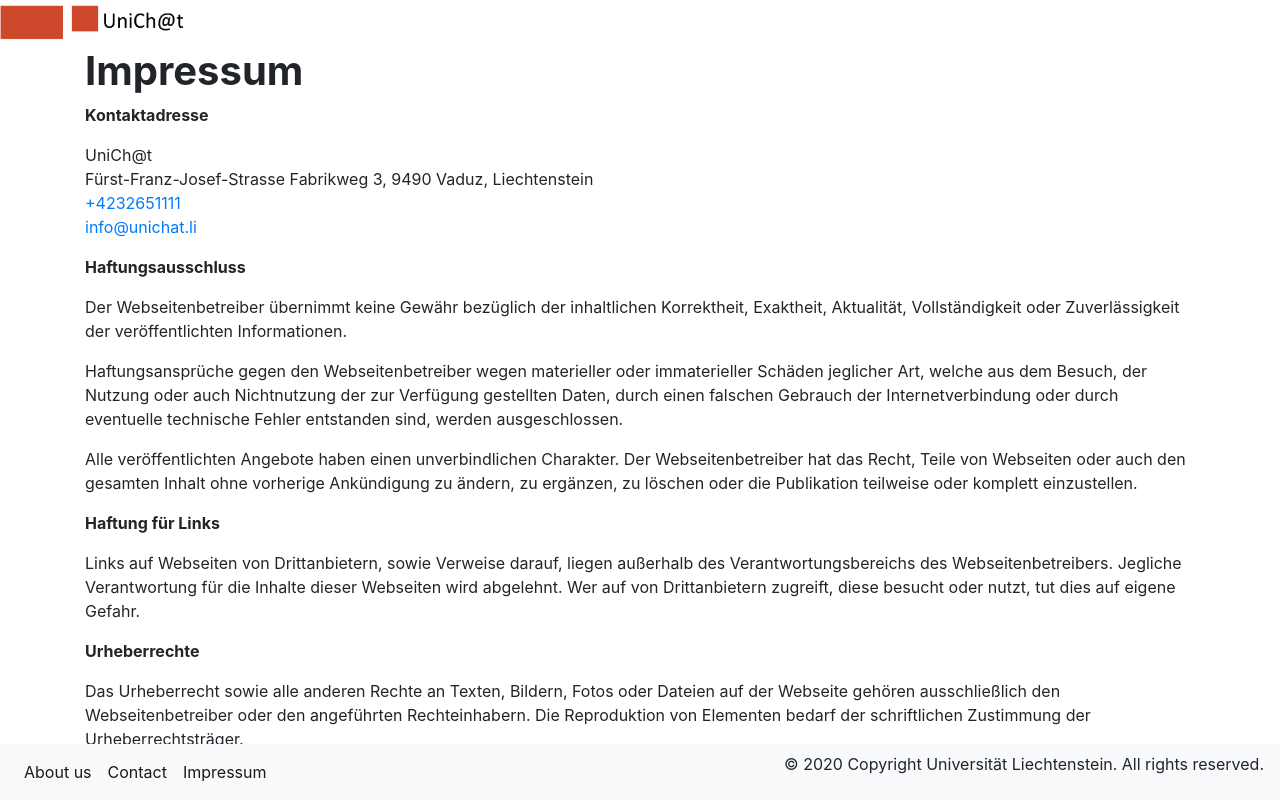
After one commit to MaxPrinz/UniChat, a Django app: page /uniChat/impressum/ in a window 1280 px wide. The commit adds this page. Run offline with Django 3.2, Linux system fonts and the light colour scheme; parts of the project's set-up code (start-up, migrations or seed data) failed here and were passed over; some libraries are stand-ins or nearby versions.

Commit message:
Impressum, Contact Us and About us tabs.

```diff
--- a/UniChatProject/UniChatApp/templates/base.html
+++ b/UniChatProject/UniChatApp/templates/base.html
@@ -16,4 +16,5 @@
     {% endblock %}
   </main>
 </body>
+{% include "nav_footer.html" %}
 </html>
--- /dev/null
+++ b/UniChatProject/UniChatApp/templates/impressum.html
@@ -0,0 +1,54 @@
+<!-- templates/index.html -->
+{% extends 'base.html' %}
+{% load static %}
+
+{% block title %}Impressum{% endblock %}
+
+{% block content %}
+<html>
+<head>
+    <link href="//maxcdn.bootstrapcdn.com/bootstrap/4.1.1/css/bootstrap.min.css" rel="stylesheet" id="bootstrap-css">
+    <script src="//maxcdn.bootstrapcdn.com/bootstrap/4.1.1/js/bootstrap.min.js"></script>
+    <script src="//cdnjs.cloudflare.com/ajax/libs/jquery/3.2.1/jquery.min.js"></script>
+    <link href="https://cdnjs.cloudflare.com/ajax/libs/font-awesome/4.7.0/css/font-awesome.css" type="text/css"
+          rel="stylesheet">
+    <link rel="stylesheet" href="{% static 'css/style.css' %}">
+</head>
+<body>
+<div class="container">
+    <h1><strong>Impressum</strong></h1>
+    <p><strong>Kontaktadresse</strong></p>
+    <p>UniCh@t<br>Fürst-Franz-Josef-Strasse
+        Fabrikweg 3, 9490 Vaduz, Liechtenstein<br><a href="tel:+4232651111">+4232651111</a><br><a href= "mailto:info@unichat.li">info@unichat.li</a></p>
+    <p><strong>Haftungsausschluss</strong>
+    </p>
+    <p>Der Webseitenbetreiber übernimmt keine Gewähr bezüglich der inhaltlichen Korrektheit, Exaktheit, Aktualität,
+        Vollständigkeit oder Zuverlässigkeit der veröffentlichten Informationen.</p>
+    <p>Haftungsansprüche gegen den
+        Webseitenbetreiber wegen materieller oder immaterieller Schäden jeglicher Art, welche aus dem Besuch, der
+        Nutzung
+        oder auch Nichtnutzung der zur Verfügung gestellten Daten, durch einen falschen Gebrauch der Internetverbindung
+        oder
+        durch eventuelle technische Fehler entstanden sind, werden ausgeschlossen.</p>
+    <p>Alle veröffentlichten Angebote
+        haben einen unverbindlichen Charakter. Der Webseitenbetreiber hat das Recht, Teile von Webseiten oder auch den
+        gesamten Inhalt ohne vorherige Ankündigung zu ändern, zu ergänzen, zu löschen oder die Publikation teilweise
+        oder
+        komplett einzustellen.</p>
+    <p><strong>Haftung für Links</strong></p>
+    <p>Links auf Webseiten von Drittanbietern, sowie
+        Verweise darauf, liegen außerhalb des Verantwortungsbereichs des Webseitenbetreibers. Jegliche Verantwortung für
+        die
+        Inhalte dieser Webseiten wird abgelehnt. Wer auf <a href="" target="_blank"></a> von Drittanbietern zugreift,
+        diese
+        besucht oder nutzt, tut dies auf eigene Gefahr.</p>
+    <p><strong>Urheberrechte</strong></p>
+    <p>Das Urheberrecht sowie
+        alle anderen Rechte an Texten, Bildern, Fotos oder Dateien auf der Webseite gehören ausschließlich den
+        Webseitenbetreiber oder den angeführten Rechteinhabern. Die Reproduktion von Elementen bedarf der schriftlichen
+        Zustimmung der Urheberrechtsträger.</p>
+    <p>Diese Impressum wurde erstellt am <a
+            href="https://impressumgeneratorschweiz.de/" target="_blank">impressumgeneratorschweiz.de</a>.<br></p>
+</div>
+</body>
+{% endblock %}
--- /dev/null
+++ b/UniChatProject/UniChatApp/templates/nav_footer.html
@@ -0,0 +1,14 @@
+<head>
+    <link rel="stylesheet" href="https://cdn.jsdelivr.net/npm/bootstrap@4.5.3/dist/css/bootstrap.min.css"
+          integrity="sha384-TX8t27EcRE3e/ihU7zmQxVncDAy5uIKz4rEkgIXeMed4M0jlfIDPvg6uqKI2xXr2" crossorigin="anonymous">
+</head>
+<footer class="navbar navbar-expand-lg navbar-light bg-light fixed-bottom">
+     <ul class="navbar-nav mr-auto">
+        <li class="nav-item active"><a class="nav-link" href="/uniChat/aboutUs">About us</a></li>
+        <li class="nav-item active"><a class="nav-link" href="/uniChat/contact">Contact</a></li>
+        <li class="nav-item active"><a class="nav-link" href="/uniChat/impressum">Impressum</a></li>
+     </ul>
+     <div class="footer-copyright">
+        <p>© 2020 Copyright Universität Liechtenstein. All rights reserved.</p>
+    </div>
+</footer>
--- a/UniChatProject/UniChatApp/urls.py
+++ b/UniChatProject/UniChatApp/urls.py
@@ -42,5 +42,12 @@ urlpatterns = [
     path('media/profile/<int:user_id>', views.showProfilePicture, name='profilePicture'),
 
     #test
-    path('test', views.test)
+    path('test', views.test),
+
+    #impressum
+    path('impressum/', views.impressum, name='impressum'),
+    #Contact
+    path('contact/', views.contact, name='contact'),
+    #About Us
+    path('aboutUs/', views.aboutUs, name='aboutUs')
 ]
--- a/UniChatProject/UniChatApp/views.py
+++ b/UniChatProject/UniChatApp/views.py
@@ -10,6 +10,7 @@ from .functionsUser import getFriendOfUser, getUserOrNone, getFriendlistOrNone,
 from .models import Settings, Friendlist, Groupchat, ChatMessage
 from .simpleGoogleTranslate import simpleGoogleTranslate
 import os, datetime
+from .contact import contactMap
 
 # Create your views here.
 
@@ -287,3 +288,20 @@ def ajaxGetChatMessages(request, friendChatId=None, groupChatId=None):
     # Translation and return just content
     messagesTranlation=translateChatMessages(chatMessages, request.user.settings.language.iso, request.user.settings.funMode)
     return render(request, "getmessages.html", {'chatMessages': messagesTranlation})
+
+
+def impressum(request):
+    return render(request, 'impressum.html')
+
+
+def aboutUs(request):
+    return render(request, 'aboutUs.html')
+
+def contact(request):
+    # user is authenticated.Pre-Fill contect data in form
+    #if request.user.is_authenticated:
+
+    #else:
+
+    #return showChat(request)
+    return contactMap(request)
--- a/UniChatProject/UniChatProject/settings.py
+++ b/UniChatProject/UniChatProject/settings.py
@@ -39,6 +39,7 @@ INSTALLED_APPS = [
     'django.contrib.staticfiles',
     'UniChatApp.apps.UnichatappConfig',
     'accounts',
+    'crispy_forms',
 ]
 
 MIDDLEWARE = [
--- a/requirements.txt
+++ b/requirements.txt
@@ -1,3 +1,4 @@
-Django~=3.1.2
+Django~=3.1.4
 requests
 Pillow
+django-crispy-forms==1.10.0
```
Also changed, not shown: UniChatProject/UniChatApp/contact.py (added, +71 -0 lines), UniChatProject/UniChatApp/forms.py (+33 -1 lines), UniChatProject/UniChatApp/templates/aboutUs.html (added, +56 -0 lines), UniChatProject/UniChatApp/templates/emailTamplate.html (added, +19 -0 lines), UniChatProject/UniChatApp/templates/mapContact.html (added, +57 -0 lines), UniChatProject/UniChatApp/static/avatars/Max_Prinz.png (added), UniChatProject/UniChatApp/static/avatars/Nina_Bulling.png (added), UniChatProject/UniChatApp/static/avatars/Rene_Pilz.png (added).
